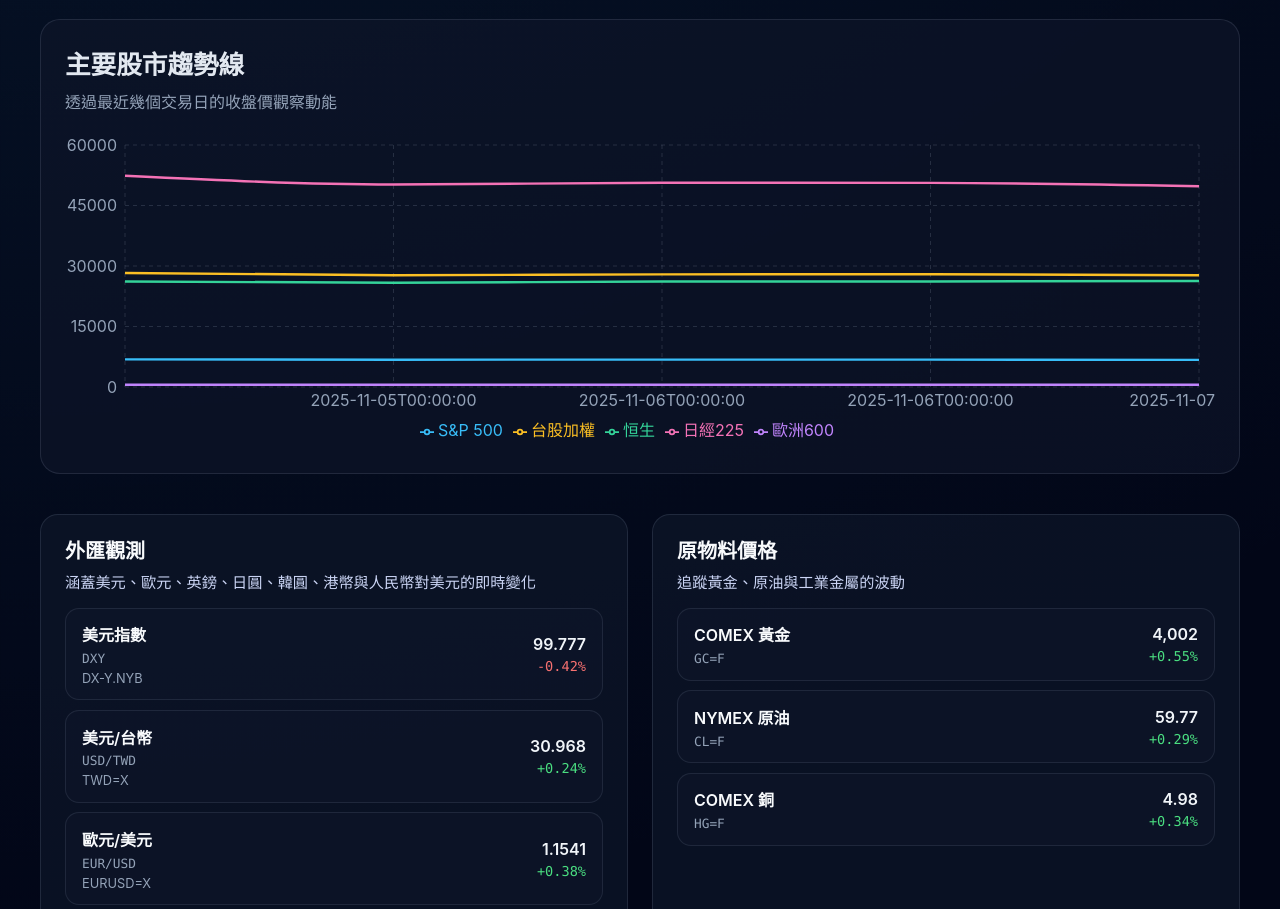
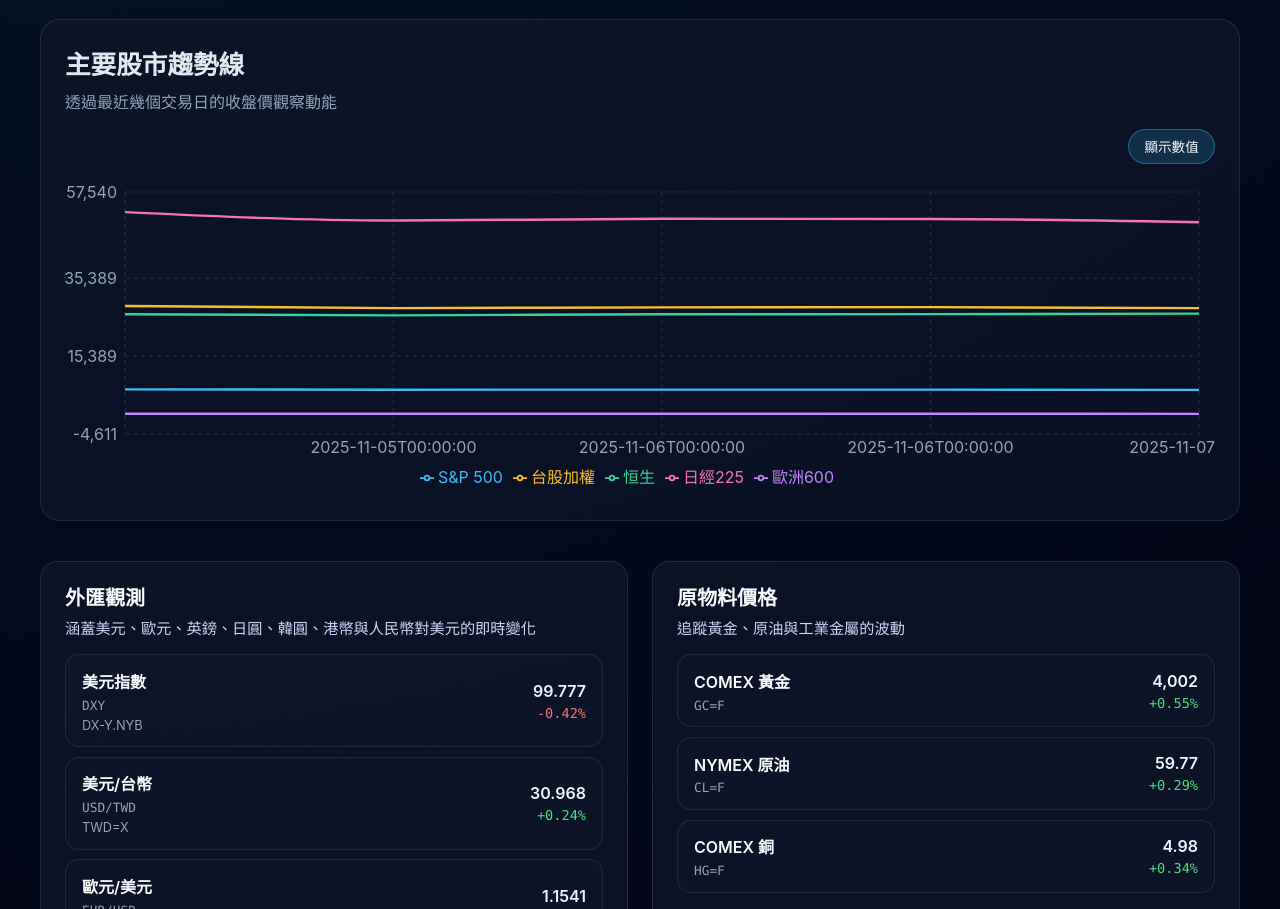
Before and after one commit to taochen1114/globel-market-pulse, an Astro site in the folder web/: page / in a window 1280 px wide. Shown: the part 1320-2229 px from the top of the page. Built offline with nearby package versions, Linux system fonts and the light colour scheme; Astro itself is replaced by a stand-in of ours.

Commit message:
Improve line chart readability and add value toggle

```diff
--- a/web/src/components/charts/LineChart.tsx
+++ b/web/src/components/charts/LineChart.tsx
@@ -1,5 +1,15 @@
-import type { FC } from "react";
-import { Line, LineChart as RechartsLineChart, ResponsiveContainer, Tooltip, XAxis, YAxis, CartesianGrid, Legend } from "recharts";
+import { type FC, useCallback, useMemo, useState } from "react";
+import {
+  Line,
+  LineChart as RechartsLineChart,
+  ResponsiveContainer,
+  Tooltip,
+  XAxis,
+  YAxis,
+  CartesianGrid,
+  Legend,
+  LabelList
+} from "recharts";
 
 export interface SeriesConfig {
   dataKey: string;
@@ -14,19 +24,118 @@ export interface LineChartProps {
 }
 
 const LineChart: FC<LineChartProps> = ({ data, xKey, series }) => {
+  const [showLabels, setShowLabels] = useState(false);
+
+  const yDomain = useMemo<[number | "auto", number | "auto"]>(() => {
+    let min = Number.POSITIVE_INFINITY;
+    let max = Number.NEGATIVE_INFINITY;
+
+    data.forEach((entry) => {
+      series.forEach(({ dataKey }) => {
+        const rawValue = entry[dataKey];
+        const value = typeof rawValue === "number" ? rawValue : rawValue != null ? Number(rawValue) : null;
+        if (value != null && Number.isFinite(value)) {
+          min = Math.min(min, value);
+          max = Math.max(max, value);
+        }
+      });
+    });
+
+    if (!Number.isFinite(min) || !Number.isFinite(max)) {
+      return ["auto", "auto"];
+    }
+
+    if (min === max) {
+      const padding = Math.abs(min) * 0.05 || 1;
+      return [min - padding, max + padding];
+    }
+
+    const range = max - min;
+    const padding = range * 0.1;
+    return [min - padding, max + padding];
+  }, [data, series]);
+
+  const formatValue = useCallback((value: number) => {
+    const abs = Math.abs(value);
+    const fractionDigits = abs >= 1000 ? 0 : abs >= 100 ? 1 : 2;
+    return value.toLocaleString(undefined, {
+      maximumFractionDigits: fractionDigits,
+      minimumFractionDigits: fractionDigits
+    });
+  }, []);
+
+  const renderLabel = useCallback(
+    (props: { value?: number | string; x?: number; y?: number }) => {
+      if (!showLabels) return null;
+
+      const { value, x = 0, y = 0 } = props;
+      if (value == null) return null;
+      const numericValue = typeof value === "number" ? value : Number(value);
+      if (!Number.isFinite(numericValue)) return null;
+
       return (
+        <text x={x} y={y - 10} fill="#cbd5f5" fontSize={11} textAnchor="middle">
+          {formatValue(numericValue)}
+        </text>
+      );
+    },
+    [formatValue, showLabels]
+  );
+
+  return (
+    <div className="chart-block">
+      <div className="chart-controls">
+        <button
+          type="button"
+          className="chart-toggle"
+          onClick={() => setShowLabels((prev) => !prev)}
+          aria-pressed={showLabels}
+        >
+          {showLabels ? "隱藏數值" : "顯示數值"}
+        </button>
+      </div>
       <ResponsiveContainer width="100%" height={320}>
         <RechartsLineChart data={data} margin={{ top: 16, right: 16, bottom: 8, left: 0 }}>
           <CartesianGrid strokeDasharray="4 4" stroke="rgba(148, 163, 184, 0.2)" />
           <XAxis dataKey={xKey} stroke="#94a3b8" tickLine={false} axisLine={false} />
-        <YAxis stroke="#94a3b8" tickLine={false} axisLine={false} />
-        <Tooltip contentStyle={{ background: "#0f172a", borderRadius: 12, border: "1px solid rgba(148,163,184,0.2)", color: "#e2e8f0" }} />
+          <YAxis
+            stroke="#94a3b8"
+            tickLine={false}
+            axisLine={false}
+            domain={yDomain}
+            tickFormatter={(value) => (typeof value === "number" ? formatValue(value) : value)}
+          />
+          <Tooltip
+            contentStyle={{
+              background: "#0f172a",
+              borderRadius: 12,
+              border: "1px solid rgba(148,163,184,0.2)",
+              color: "#e2e8f0"
+            }}
+            formatter={(value: number | string) => {
+              if (typeof value === "number") return formatValue(value);
+              const numericValue = Number(value);
+              return Number.isFinite(numericValue) ? formatValue(numericValue) : value;
+            }}
+          />
           <Legend />
           {series.map(({ dataKey, color, name }) => (
-          <Line key={dataKey} type="monotone" dataKey={dataKey} stroke={color} strokeWidth={2.4} dot={false} name={name} />
+            <Line
+              key={dataKey}
+              type="monotone"
+              dataKey={dataKey}
+              stroke={color}
+              strokeWidth={2.4}
+              dot={showLabels ? { r: 3 } : false}
+              activeDot={{ r: 4 }}
+              name={name}
+            >
+              <LabelList content={renderLabel} />
+            </Line>
           ))}
         </RechartsLineChart>
       </ResponsiveContainer>
+    </div>
   );
 };
 
--- a/web/src/styles/global.css
+++ b/web/src/styles/global.css
@@ -143,3 +143,41 @@ main {
   color: #94a3b8;
   max-width: 720px;
 }
+
+.chart-block {
+  display: flex;
+  flex-direction: column;
+}
+
+.chart-controls {
+  display: flex;
+  justify-content: flex-end;
+  margin-bottom: 0.75rem;
+}
+
+.chart-toggle {
+  background: rgba(56, 189, 248, 0.18);
+  color: #f8fafc;
+  border: 1px solid rgba(56, 189, 248, 0.4);
+  border-radius: 999px;
+  padding: 0.4rem 0.95rem;
+  font-size: 0.85rem;
+  font-weight: 500;
+  display: inline-flex;
+  align-items: center;
+  gap: 0.35rem;
+  cursor: pointer;
+  transition: background 0.2s ease, border-color 0.2s ease, color 0.2s ease;
+}
+
+.chart-toggle:hover,
+.chart-toggle:focus-visible {
+  background: rgba(56, 189, 248, 0.28);
+  border-color: rgba(56, 189, 248, 0.5);
+  color: #ffffff;
+}
+
+.chart-toggle:focus-visible {
+  outline: 2px solid rgba(56, 189, 248, 0.6);
+  outline-offset: 2px;
+}
```
Lines whose indentation alone changed are shown as unchanged.
